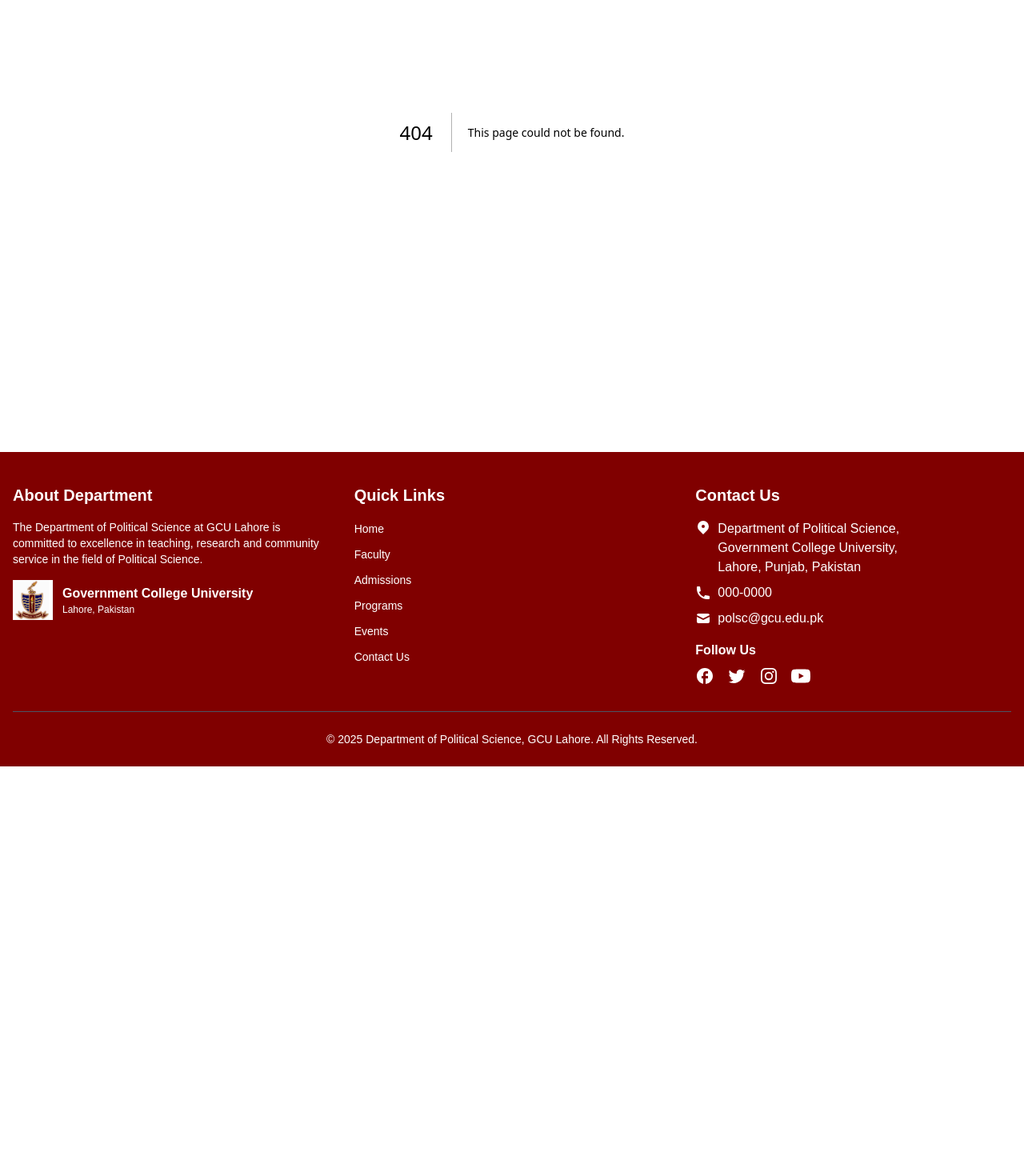
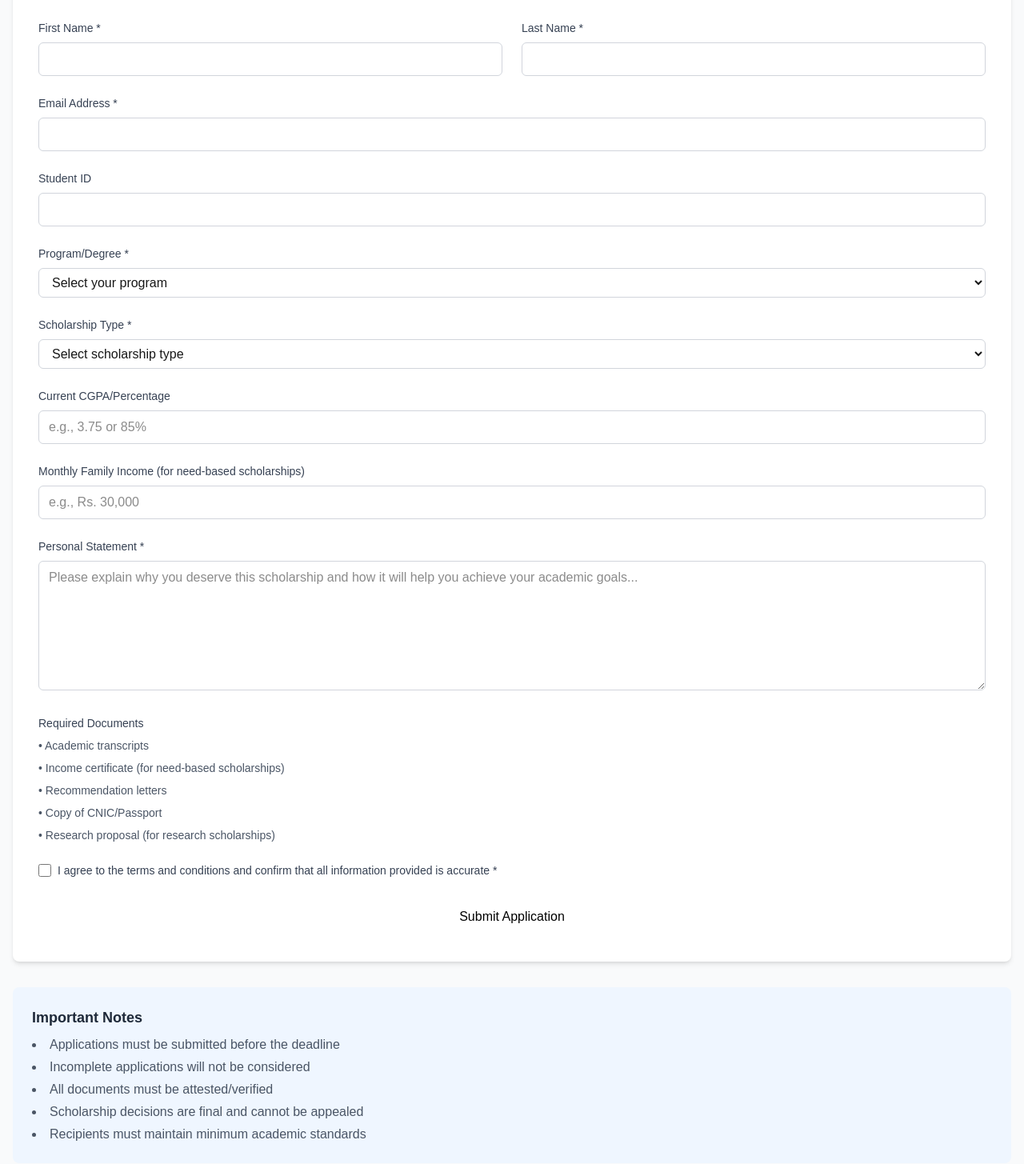
Before and after one commit to M-Muddasir/politicalscience, a Next.js app: page /scholarships/apply in a window 1280 px wide. Before the commit this address had no page. Shown: the part 387-1842 px from the top of the page at 80% size. Before the commit the page ends 1345 px from the top, so only its background shows below. Built offline with nearby package versions, Linux system fonts and the light colour scheme.

Commit message:
added apply scholership page

```diff
--- /dev/null
+++ b/src/app/scholarships/apply/page.tsx
@@ -0,0 +1,203 @@
+import React from 'react';
+
+export const metadata = {
+  title: 'Apply for Scholarships | Department of Political Science',
+  description: 'Apply for scholarship opportunities at the Department of Political Science, GCU Lahore',
+};
+
+export default function ScholarshipApplicationPage() {
+  return (
+    <div className="bg-gray-50 py-12">
+      <div className="container mx-auto px-4">
+        <div className="text-center mb-12">
+          <h1 className="text-3xl md:text-4xl font-bold text-gray-900 mb-2">Apply for Scholarships</h1>
+          <p className="text-lg text-gray-600 max-w-3xl mx-auto">
+            Submit your application for scholarship opportunities at the Department of Political Science
+          </p>
+        </div>
+
+        <div className="bg-white p-8 rounded-lg shadow-md mb-8">
+          <h2 className="text-2xl font-bold text-gray-800 mb-6">Scholarship Application Form</h2>
+
+          <form className="space-y-6">
+            <div className="grid grid-cols-1 md:grid-cols-2 gap-6">
+              <div>
+                <label htmlFor="firstName" className="block text-sm font-medium text-gray-700 mb-2">
+                  First Name *
+                </label>
+                <input
+                  type="text"
+                  id="firstName"
+                  name="firstName"
+                  required
+                  className="w-full px-3 py-2 border border-gray-300 rounded-md focus:outline-none focus:ring-2 focus:ring-accent"
+                />
+              </div>
+
+              <div>
+                <label htmlFor="lastName" className="block text-sm font-medium text-gray-700 mb-2">
+                  Last Name *
+                </label>
+                <input
+                  type="text"
+                  id="lastName"
+                  name="lastName"
+                  required
+                  className="w-full px-3 py-2 border border-gray-300 rounded-md focus:outline-none focus:ring-2 focus:ring-accent"
+                />
+              </div>
+            </div>
+
+            <div>
+              <label htmlFor="email" className="block text-sm font-medium text-gray-700 mb-2">
+                Email Address *
+              </label>
+              <input
+                type="email"
+                id="email"
+                name="email"
+                required
+                className="w-full px-3 py-2 border border-gray-300 rounded-md focus:outline-none focus:ring-2 focus:ring-accent"
+              />
+            </div>
+
+            <div>
+              <label htmlFor="studentId" className="block text-sm font-medium text-gray-700 mb-2">
+                Student ID
+              </label>
+              <input
+                type="text"
+                id="studentId"
+                name="studentId"
+                className="w-full px-3 py-2 border border-gray-300 rounded-md focus:outline-none focus:ring-2 focus:ring-accent"
+              />
+            </div>
+
+            <div>
+              <label htmlFor="program" className="block text-sm font-medium text-gray-700 mb-2">
+                Program/Degree *
+              </label>
+              <select
+                id="program"
+                name="program"
+                required
+                className="w-full px-3 py-2 border border-gray-300 rounded-md focus:outline-none focus:ring-2 focus:ring-accent"
+              >
+                <option value="">Select your program</option>
+                <option value="bs-political-science">BS Political Science</option>
+                <option value="ma-political-science">MA Political Science</option>
+                <option value="mphil-political-science">MPhil Political Science</option>
+                <option value="phd-political-science">PhD Political Science</option>
+              </select>
+            </div>
+
+            <div>
+              <label htmlFor="scholarshipType" className="block text-sm font-medium text-gray-700 mb-2">
+                Scholarship Type *
+              </label>
+              <select
+                id="scholarshipType"
+                name="scholarshipType"
+                required
+                className="w-full px-3 py-2 border border-gray-300 rounded-md focus:outline-none focus:ring-2 focus:ring-accent"
+              >
+                <option value="">Select scholarship type</option>
+                <option value="merit-based">Merit-Based Scholarship</option>
+                <option value="need-based">Need-Based Financial Aid</option>
+                <option value="research-excellence">Research Excellence Award</option>
+                <option value="international">International Scholarship</option>
+                <option value="external">External Scholarship</option>
+              </select>
+            </div>
+
+            <div>
+              <label htmlFor="cgpa" className="block text-sm font-medium text-gray-700 mb-2">
+                Current CGPA/Percentage
+              </label>
+              <input
+                type="text"
+                id="cgpa"
+                name="cgpa"
+                placeholder="e.g., 3.75 or 85%"
+                className="w-full px-3 py-2 border border-gray-300 rounded-md focus:outline-none focus:ring-2 focus:ring-accent"
+              />
+            </div>
+
+            <div>
+              <label htmlFor="familyIncome" className="block text-sm font-medium text-gray-700 mb-2">
+                Monthly Family Income (for need-based scholarships)
+              </label>
+              <input
+                type="text"
+                id="familyIncome"
+                name="familyIncome"
+                placeholder="e.g., Rs. 30,000"
+                className="w-full px-3 py-2 border border-gray-300 rounded-md focus:outline-none focus:ring-2 focus:ring-accent"
+              />
+            </div>
+
+            <div>
+              <label htmlFor="statement" className="block text-sm font-medium text-gray-700 mb-2">
+                Personal Statement *
+              </label>
+              <textarea
+                id="statement"
+                name="statement"
+                rows={6}
+                required
+                placeholder="Please explain why you deserve this scholarship and how it will help you achieve your academic goals..."
+                className="w-full px-3 py-2 border border-gray-300 rounded-md focus:outline-none focus:ring-2 focus:ring-accent"
+              ></textarea>
+            </div>
+
+            <div>
+              <label className="block text-sm font-medium text-gray-700 mb-2">
+                Required Documents
+              </label>
+              <div className="space-y-2 text-sm text-gray-600">
+                <p>• Academic transcripts</p>
+                <p>• Income certificate (for need-based scholarships)</p>
+                <p>• Recommendation letters</p>
+                <p>• Copy of CNIC/Passport</p>
+                <p>• Research proposal (for research scholarships)</p>
+              </div>
+            </div>
+
+            <div className="flex items-center">
+              <input
+                type="checkbox"
+                id="terms"
+                name="terms"
+                required
+                className="h-4 w-4 text-accent focus:ring-accent border-gray-300 rounded"
+              />
+              <label htmlFor="terms" className="ml-2 block text-sm text-gray-700">
+                I agree to the terms and conditions and confirm that all information provided is accurate *
+              </label>
+            </div>
+
+            <div className="text-center">
+              <button
+                type="submit"
+                className="bg-accent text-black hover:bg-accent-dark px-8 py-3 rounded-md font-medium transition-colors"
+              >
+                Submit Application
+              </button>
+            </div>
+          </form>
+        </div>
+
+        <div className="bg-blue-50 p-6 rounded-lg">
+          <h3 className="text-lg font-semibold text-gray-800 mb-2">Important Notes</h3>
+          <ul className="list-disc list-inside space-y-1 text-gray-600">
+            <li>Applications must be submitted before the deadline</li>
+            <li>Incomplete applications will not be considered</li>
+            <li>All documents must be attested/verified</li>
+            <li>Scholarship decisions are final and cannot be appealed</li>
+            <li>Recipients must maintain minimum academic standards</li>
+          </ul>
+        </div>
+      </div>
+    </div>
+  );
+}
```
